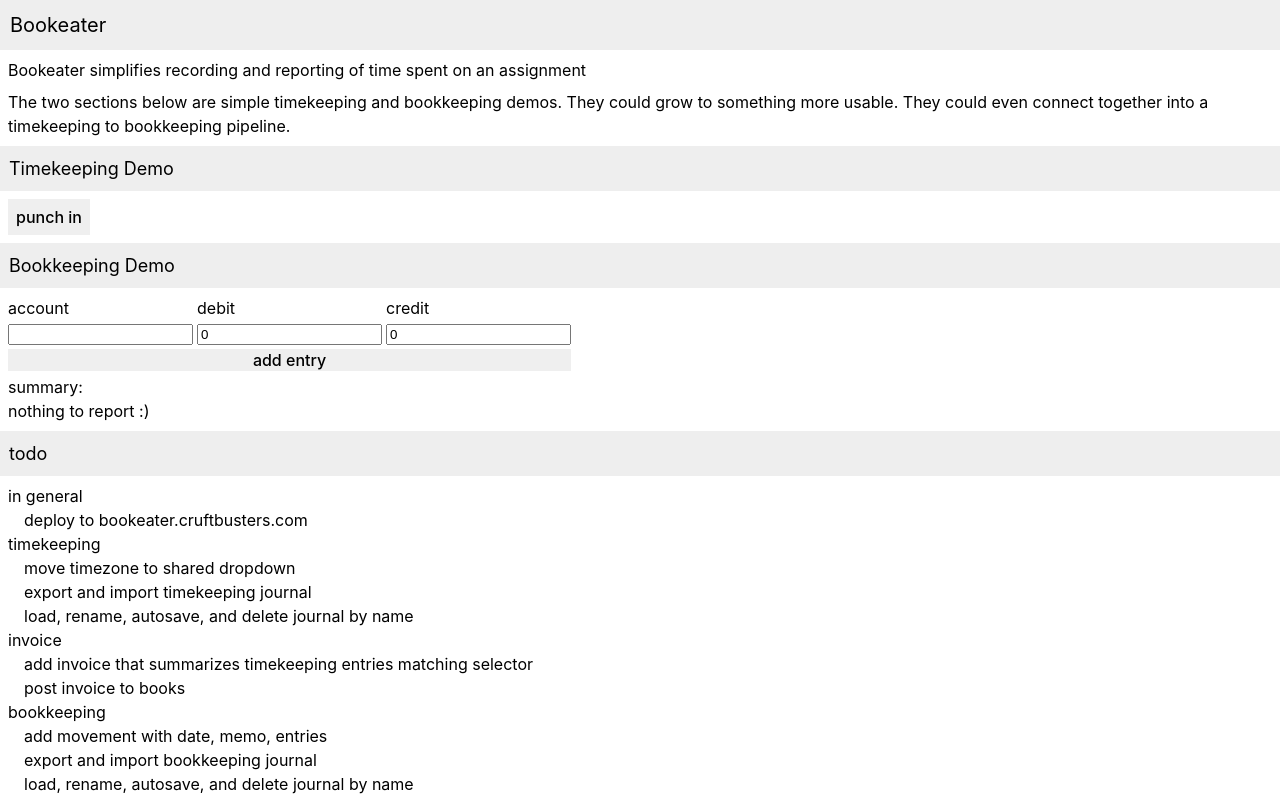
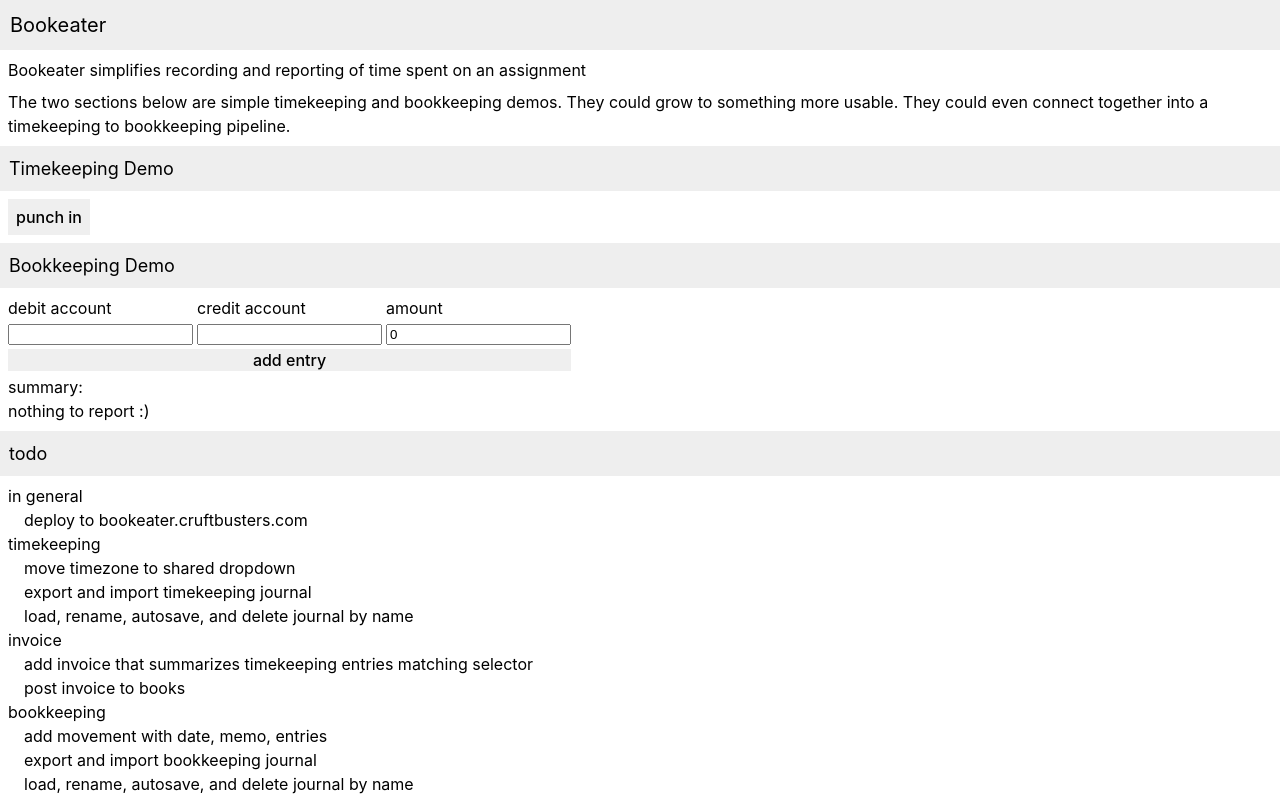
Before and after one commit to cruftbusters/bookeater, a React (Vite) app in the folder apps/webapp/: page / in a window 1280 px wide. Built offline with nearby package versions, Linux system fonts and the light colour scheme.

Commit message:
replace bookkeeping demo account/creditAmount/debitAmount data model with debitAccount/creditAccount/amount

```diff
--- a/apps/webapp/src/BookkeepingDemo/index.tsx
+++ b/apps/webapp/src/BookkeepingDemo/index.tsx
@@ -6,12 +6,12 @@ import cn from '../cn'
 const styles = Object.assign(rootStyles, localStyles)
 
 const defaultEntry = {
-  account: '',
-  debit: 0,
-  credit: 0,
+  debitAccount: '',
+  creditAccount: '',
+  amount: 0,
 }
 
-type Entry = { account: string; debit: Amount; credit: Amount }
+type Entry = { debitAccount: string; creditAccount: string; amount: Amount }
 
 type State = { entries: Entry[] }
 
@@ -39,34 +39,37 @@ export default function BookkeepingDemo() {
       <div className={cn(styles.gap_margin)}>
         <div className={cn(styles.book_grid)}>
           <div className={cn(styles.entry)}>
-            <span>account</span>
-            <span>debit</span>
-            <span>credit</span>
+            <span>debit account</span>
+            <span>credit account</span>
+            <span>amount</span>
           </div>
           {state.entries.map((entry, index) => (
             <div aria-label="entry" key={index} className={cn(styles.entry)}>
               <input
-                aria-label="account"
-                value={entry.account}
+                aria-label="debit account"
+                value={entry.debitAccount}
                 onChange={(e) =>
                   updateEntry(index, (entry) => ({
                     ...entry,
-                    account: e.target.value,
+                    debitAccount: e.target.value,
+                  }))
+                }
+              />
+              <input
+                aria-label="credit account"
+                value={entry.creditAccount}
+                onChange={(e) =>
+                  updateEntry(index, (entry) => ({
+                    ...entry,
+                    creditAccount: e.target.value,
                   }))
                 }
               />
               <AmountInput
-                aria-label="debit"
-                value={entry.debit}
-                onUpdate={(debit) =>
-                  updateEntry(index, (entry) => ({ ...entry, debit }))
-                }
-              />
-              <AmountInput
-                aria-label="credit"
-                value={entry.credit}
+                aria-label="amount"
+                value={entry.amount}
                 onUpdate={(credit) =>
-                  updateEntry(index, (entry) => ({ ...entry, credit }))
+                  updateEntry(index, (entry) => ({ ...entry, amount: credit }))
                 }
               />
             </div>
@@ -86,14 +89,19 @@ export default function BookkeepingDemo() {
 
 function Summary({ state }: { state: State }) {
   const summary = new Map<string, Amount>()
+
+  function accrue(account: string, amount: Amount) {
+    const balance = amount + (summary.get(account) || 0)
+    if (balance === 0) {
+      summary.delete(account)
+    } else {
+      summary.set(account, balance)
+    }
+  }
+
   for (const entry of state.entries) {
-    let balance = summary.get(entry.account) || 0
-    balance += entry.debit - entry.credit
-    if (balance === 0) {
-      summary.delete(entry.account)
-    } else {
-      summary.set(entry.account, balance)
-    }
+    accrue(entry.debitAccount, entry.amount)
+    accrue(entry.creditAccount, -entry.amount)
   }
 
   return (
```
Also changed, not shown: 1 other file (tests, documents, lock files or other folders).
